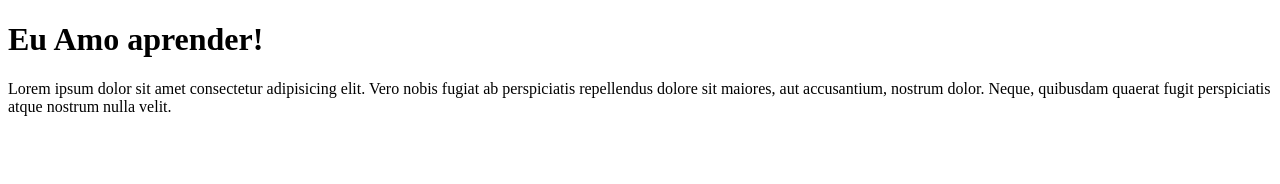
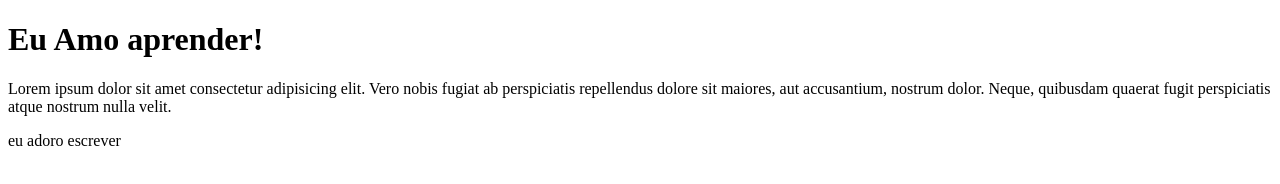
Before and after one commit to DeveloperGabriel0/i-did-alone, a plain HTML site: page alone-site/index.html in a window 1280 px wide. Drawn offline with Linux system fonts and the light colour scheme.

Commit message:
eu acabei de adicionar uma linha no site

```diff
--- a/alone-site/index.html
+++ b/alone-site/index.html
@@ -9,6 +9,6 @@
 <body>
     <h1>Eu Amo aprender!</h1>
     <p>Lorem ipsum dolor sit amet consectetur adipisicing elit. Vero nobis fugiat ab perspiciatis repellendus dolore sit maiores, aut accusantium, nostrum dolor. Neque, quibusdam quaerat fugit perspiciatis atque nostrum nulla velit.</p>
-
+    <p>eu adoro escrever</p>
 </body>
 </html>
```
